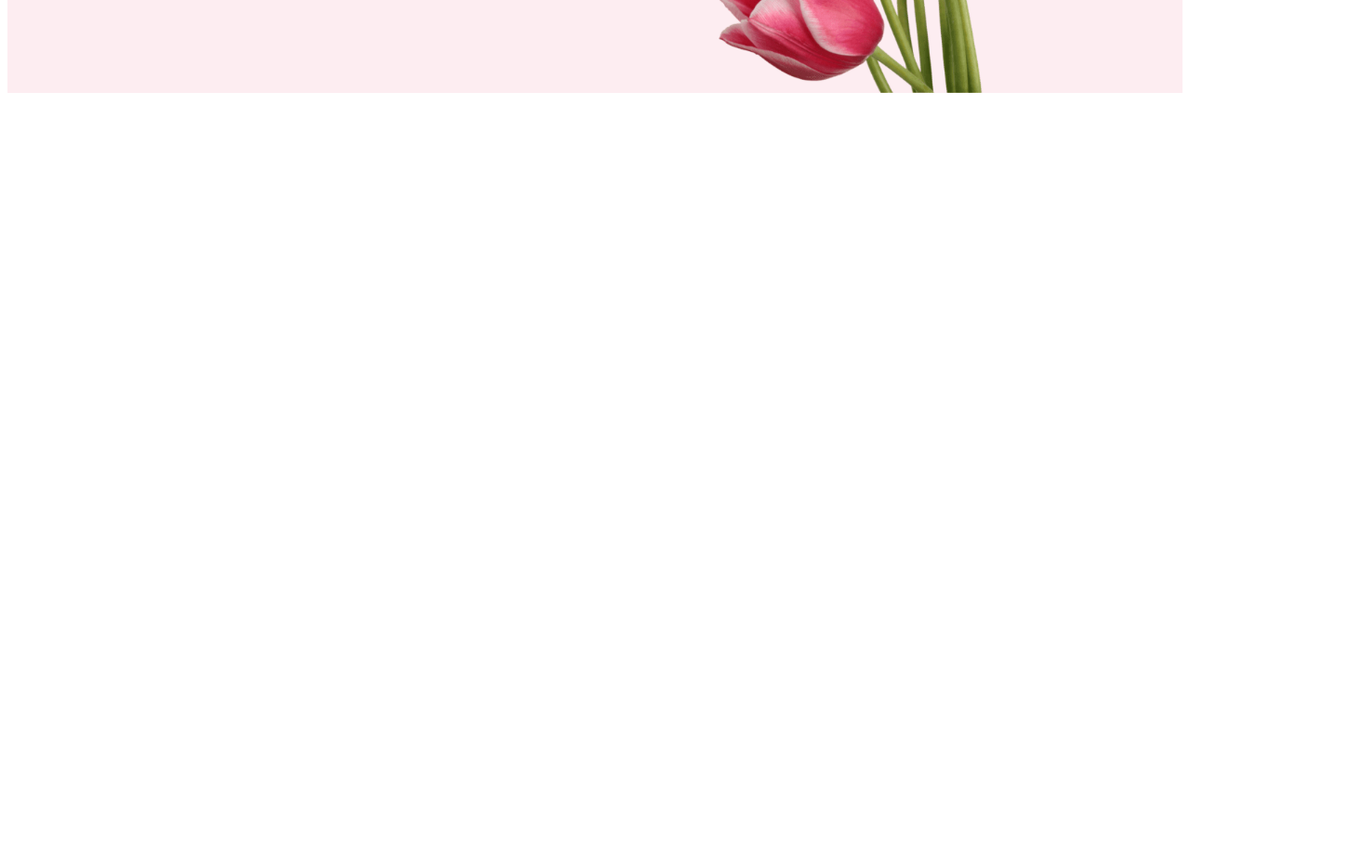
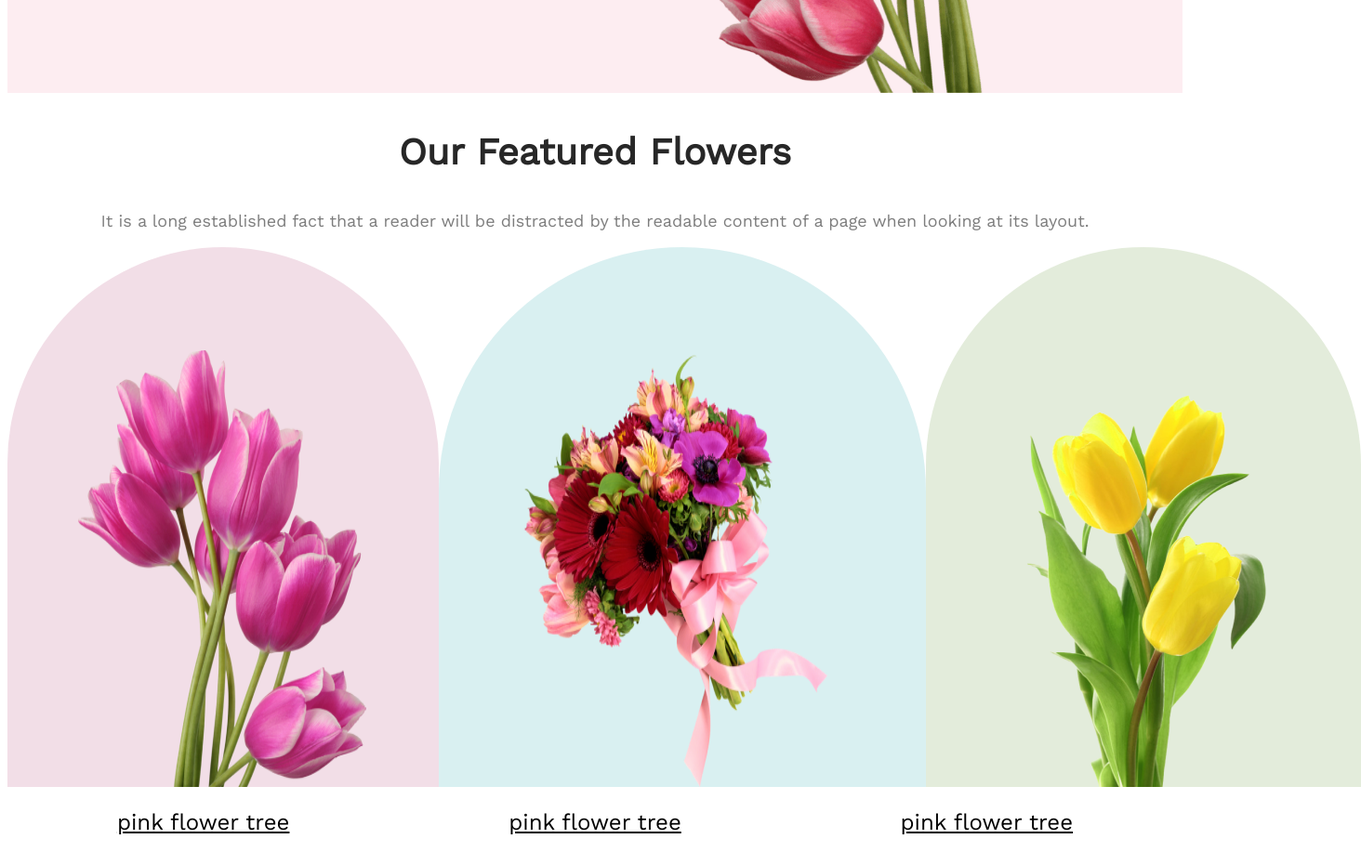
Before and after one commit to Monira902/FLOWER-SHOP-ASSIGTNMENT, a plain HTML site: page index.html in a window 1280 px wide. Shown: the part 558-1489 px from the top of the page at 93% size, 1464 px wide, since content can reach past the window. Before the commit the page ends 800 px from the top, so only its background shows below. Drawn offline with nearby package versions, Linux system fonts and the light colour scheme.

Commit message:
second commit

```diff
--- a/index.html
+++ b/index.html
@@ -36,6 +36,31 @@
 
      </header>
      <main>
+          <section class="featured">
+               <div class="first-section">
+               <h3 class="section-title">Our Featured Flowers</h3>
+               <p class="section-description">It is a long established fact that a
+                    reader will
+                    be distracted by the readable content of a page when looking at its
+                    layout.</p>
+               </div>
+
+         <div class="flower">
+          <img class="first-flower" src="Flower Asset/pngwing 6.png" alt="">
+          <img class="second-flower" src="Flower Asset/pngwing 5.png" alt="" srcset="">
+          <img class="third-flower" src="Flower Asset/pngwing 7.png" alt="" srcset="">
+         </div>
+         <div class="flower-name">
+          <p>pink flower tree</p>
+          <p>pink flower tree</p>
+          <p>pink flower tree</p>
+         </div>
+
+
+
+
+
+          </section>
 
      </main>
      <footer>
--- a/styles/flower.css
+++ b/styles/flower.css
@@ -46,3 +46,58 @@
      padding: 15px 30px;
 
 }
+/* ..........main section style........... */
+
+.section-title{
+     color: #272727;
+     text-align: center;
+
+     font-size: 40px;
+
+     font-weight: 800;
+
+
+}
+.section-description{
+     color: rgba(39, 39, 39, 0.60);
+
+text-align: center;
+font-size: 18px;
+
+font-weight: 400;
+
+
+}
+.flower{
+     display: flex;
+     justify-content: space-around;
+
+
+
+
+}
+
+.first-flower{
+
+     padding: 110px 78px 0px 76px;
+
+     border-radius: 300px 300px 0px 0px;
+     background: rgba(167, 33, 98, 0.15);
+}
+.second-flower{
+     padding: 110px 78px 0px 76px;
+     border-radius: 300px 300px 0px 0px;
+background: rgba(5, 151, 160, 0.15);
+}
+.third-flower{
+     padding: 110px 78px 0px 76px;
+     border-radius: 300px 300px 0px 0px;
+background: rgba(71, 125, 17, 0.15);
+}
+.flower-name{
+     display: flex;
+     justify-content: space-around;
+     text-align: center;
+     font-size: 24px;
+     text-decoration: underline;
+}
```
